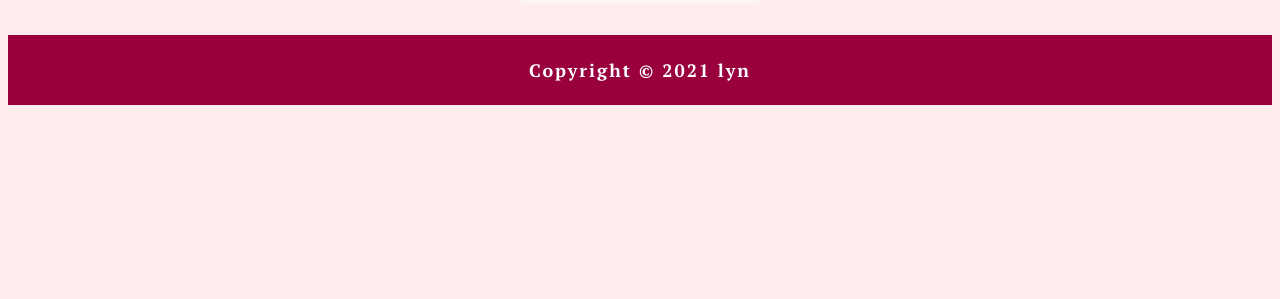
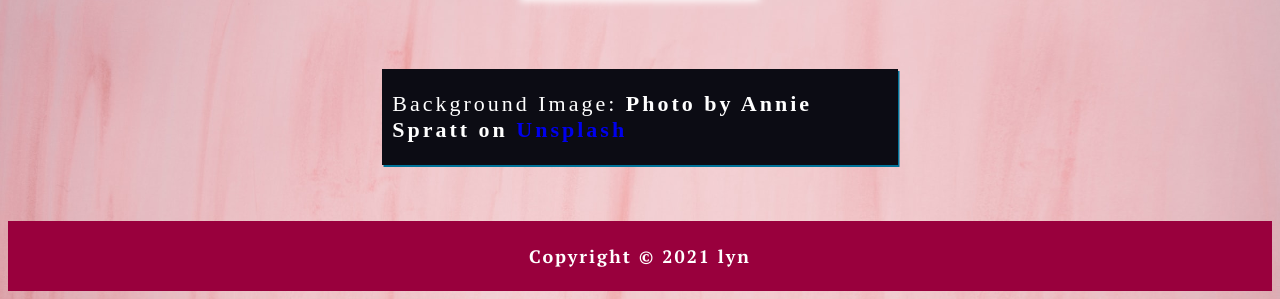
Before and after one commit to skmufff/singto-birthday-project, a plain HTML site: page box3.html in a window 1280 px wide. Shown: the part 11178-11477 px from the top of the page. Before the commit the page ends 11291 px from the top, so only its background shows below. Drawn offline with Linux system fonts and the light colour scheme; a web font is replaced by a local one.

Commit message:
add credits box3

```diff
--- a/assets/css/box3.css
+++ b/assets/css/box3.css
@@ -1,10 +1,15 @@
 @import url('https://fonts.googleapis.com/css2?family=Ubuntu:ital@1&display=swap');
 @import url('https://fonts.googleapis.com/css2?family=Roboto+Slab:wght@700&display=swap');
 @import url('https://fonts.googleapis.com/css2?family=PT+Serif:wght@700&display=swap');
+@import url('https://fonts.googleapis.com/css2?family=Markazi+Text:wght@500&display=swap');
 
 body{
-    background-color: #fdecec;
+    /* background-color: #fdecec; */
     color: rgb(255, 255, 255);
+    background-image: url('../images/box3/pink.jpg');
+    background-repeat: repeat;
+    background-position: center;
+    background-size: contain;
     position: relative;
 }
 
@@ -128,6 +133,30 @@ img{
     box-shadow: none;
 }
 
+.outer-credits{
+    display: flex;
+    justify-content: center;
+}
+
+.credits{
+    display: flex;
+    justify-content: center;
+    width: 40%;
+    padding-left: 10px;
+    color: white;
+    background-color: #0c0c14;
+    box-shadow: 1.5px 2px #007399;
+}
+
+.credits-container{
+    display: flex;
+    flex-direction: column;
+    justify-content: center;
+    font-family: 'Markazi Text', serif;
+    font-size: 22px;
+    letter-spacing: 3px;
+}
+
 footer{
     position: absolute;
     right: 0;
@@ -171,6 +200,15 @@ img{
         flex-wrap: wrap;
     }
 
+    .credits{
+        width: 70%;
+        padding-left: 15px;
+    }
+
+    .credits-container{
+        font-size: 14px;
+    }
+
     footer{
         font-size: 12px;
     }
@@ -199,6 +237,15 @@ img{
         flex-wrap: wrap;
     }
 
+    .credits{
+        width: 70%;
+        padding-left: 15px;
+    }
+
+    .credits-container{
+        font-size: 14px;
+    }
+
     footer{
         font-size: 14px;
     }
@@ -225,6 +272,15 @@ img{
         align-items: center;
         overflow: hidden;
         flex-wrap: wrap;
+    }
+
+    .credits{
+        width: 80%;
+        padding-left: 15px;
+    }
+
+    .credits-container{
+        font-size: 18px;
     }
 }
 
--- a/box3.html
+++ b/box3.html
@@ -75,7 +75,17 @@
         </div>
     </section>
 
-    <br><br>
+    <div class="outer-credits">
+        <div class="credits">
+            <!-- photos credits -->
+            <div class="credits-container">
+                <p>Background Image: <b>Photo by Annie Spratt on <a href="https://unsplash.com/photos/V1lmayjfBJc" target="_blank">Unsplash</a></b></p>
+            </div>
+        </div>
+    </div>
+
+
+    <br><br><br><br><br><br><br>
     <footer>
         <p>Copyright &copy; 2021 lyn</p>
     </footer>
```
Also changed, not shown: box1.html (+1 -1 lines), assets/images/box3/pink.jpg (added).
